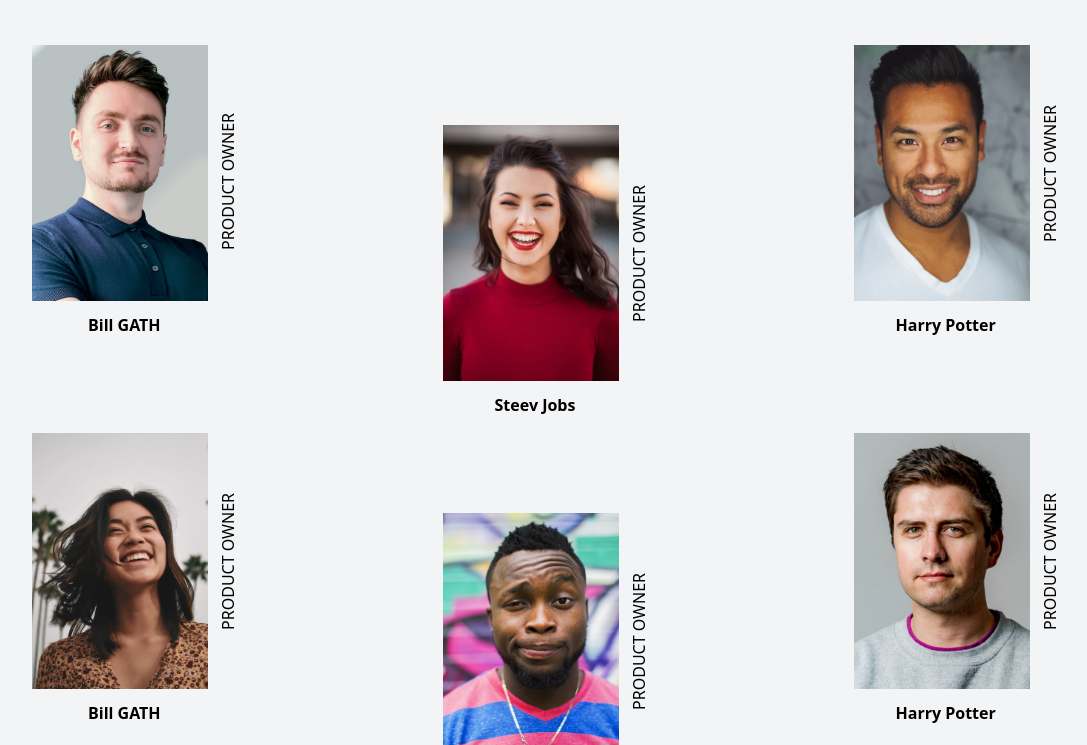
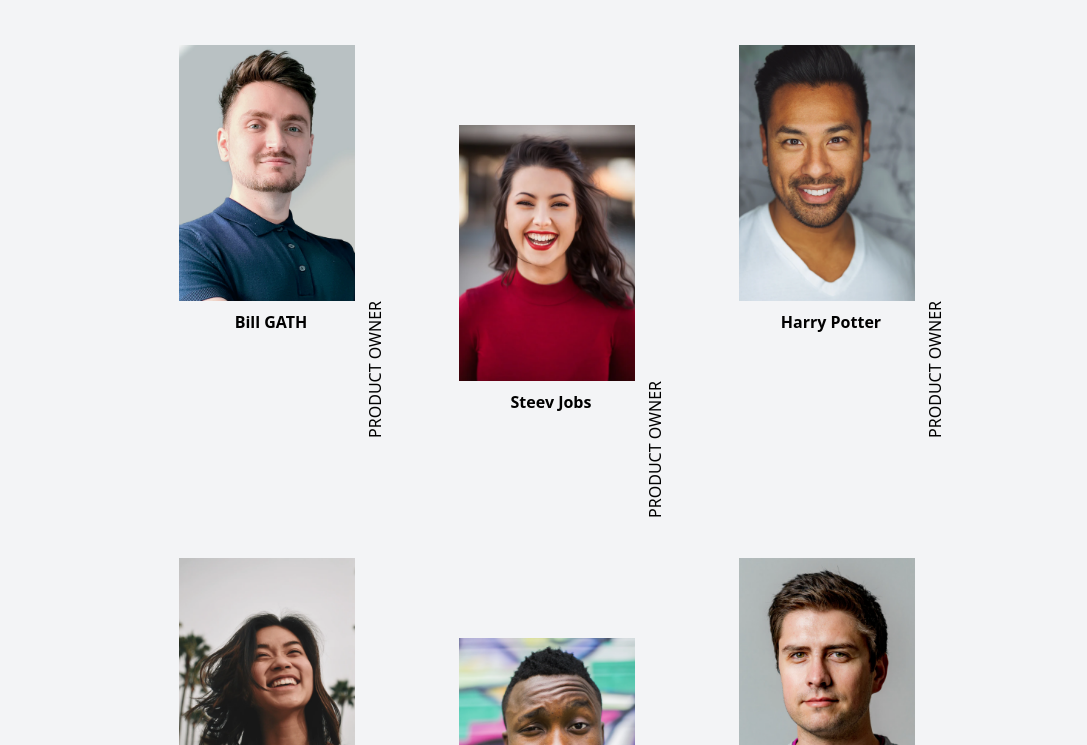
Before and after one commit to kamilath-dev/Challenge2, a website built with Vite: page index.html in a window 1280 px wide. Shown: the part 207-952 px from the top of the page, without its empty margins (105-1192 px from the left). Built offline with nearby package versions, Linux system fonts and the light colour scheme.

Commit message:
Modification faites

```diff
--- a/index.html
+++ b/index.html
@@ -20,66 +20,42 @@
         locations around the world.</p>
       </div>
     </div>
-    <div class="grid grid-cols-1 sm:grid-cols-2 lg:grid-cols-3 gap-4 mt-12">
-      <!-- Première série -->
+    <div class="flex flex-wrap justify-center gap-4 sm:gap-6 lg:gap-8 mt-12">
+      <div class="grid grid-cols-1 sm:grid-cols-2 lg:grid-cols-3 gap-4">
         <div class="flex flex-col items-center">
-        <div class="flex items-center">
           <img src="public/photo1.png" alt="Bill Mohoney" class="w-44 h-64">
-          <span class="text-rotate ml-2 mt-4">PRODUCT OWNER</span>
+          <span class="text-rotate ml-60 transform -translate-y-60">PRODUCT OWNER</span>
+          <p class="font-semibold transform -translate-y-32 ml-8">Bill GATH</p>
         </div>
-        <div class="flex flex-col items-center">
-          <p class="font-semibold mt-3">Bill GATH</p>
-        </div>
+
+        <div class="flex flex-col items-center lg:mt-20 sm:mt-10">
+          <img src="public/photo2.png" alt="Second Person" class="w-44 h-64">
+          <span class="text-rotate ml-60 transform -translate-y-60">PRODUCT OWNER</span>
+          <p class="font-semibold transform -translate-y-32 ml-8">Steev Jobs</p>
         </div>
 
         <div class="flex flex-col items-center">
-        <div class="flex items-center lg:mt-20 sm:mt-10">
-          <img src="public/photo2.png" alt="Second Person" class="w-44 h-64">
-          <span class="text-rotate ml-2">PRODUCT OWNER</span>
-        </div>
-        <div class="flex flex-col items-center">
-          <p class="font-semibold mt-3">Steev Jobs</p>
-        </div>
+          <img src="public/photo3.png" alt="Third Person" class="w-44 h-64">
+          <span class="text-rotate ml-60 transform -translate-y-60">PRODUCT OWNER</span>
+          <p class="font-semibold transform -translate-y-32 ml-8">Harry Potter</p>
         </div>
 
-      <div class="flex flex-col items-center">
-        <div class="flex items-center">
-          <img src="public/photo3.png" alt="Third Person" class="w-44 h-64">
-          <span class="text-rotate ml-2">PRODUCT OWNER</span>
-        </div>
-        <div class="flex flex-col items-center">
-          <p class="font-semibold mt-3">Harry Potter</p>
-        </div>
-      </div>
-      <!-- Répétez ce modèle pour chaque image -->
-      <!-- Première série -->
-      <div class="flex flex-col items-center s">
-        <div class="flex items-center lg:mt-0 sm:mt-10">
+        <div class="flex flex-col items-center lg:mt-0 sm:mt-10">
           <img src="public/photo4.png" alt="Bill Mohoney" class="w-44 h-64">
-          <span class="text-rotate ml-2">PRODUCT OWNER</span>
-        </div>
-        <div class="flex flex-col items-center">
-          <p class="font-semibold mt-3">Bill GATH</p>
-        </div>
+          <span class="text-rotate ml-60 transform -translate-y-60">PRODUCT OWNER</span>
+          <p class="font-semibold transform -translate-y-32 ml-8">Bill GATH</p>
         </div>
 
-      <div class="flex flex-col items-center">
-        <div class="flex items-center lg:mt-20 sm:mt-05">
+        <div class="flex flex-col items-center lg:mt-20 sm:mt-15">
           <img src="public/photo5.png" alt="Second Person" class="w-44 h-64">
-          <span class="text-rotate ml-2">PRODUCT OWNER</span>
-        </div>
-        <div class="flex flex-col items-center">
-          <p class="font-semibold mt-3">Steev Jobs</p>
-        </div>
+          <span class="text-rotate ml-60 transform -translate-y-60">PRODUCT OWNER</span>
+          <p class="font-semibold transform -translate-y-32 ml-8">Steev Jobs</p>
         </div>
 
-      <div class="flex flex-col items-center sm:mt-0">
-        <div class="flex items-center lg:mt-0 sm:mt-10">
+        <div class="flex flex-col items-center lg:mt-0 sm:mt-10">
           <img src="public/photo6.png" alt="Third Person" class="w-44 h-64">
-          <span class="text-rotate ml-2">PRODUCT OWNER</span>
-        </div>
-        <div class="flex flex-col items-center">
-          <p class="font-semibold mt-3">Harry Potter</p>
+          <span class="text-rotate ml-60 transform -translate-y-60">PRODUCT OWNER</span>
+          <p class="font-semibold transform -translate-y-32 ml-8">Harry Potter</p>
         </div>
       </div>
     </div>
```
Lines whose indentation alone changed are shown as unchanged.
